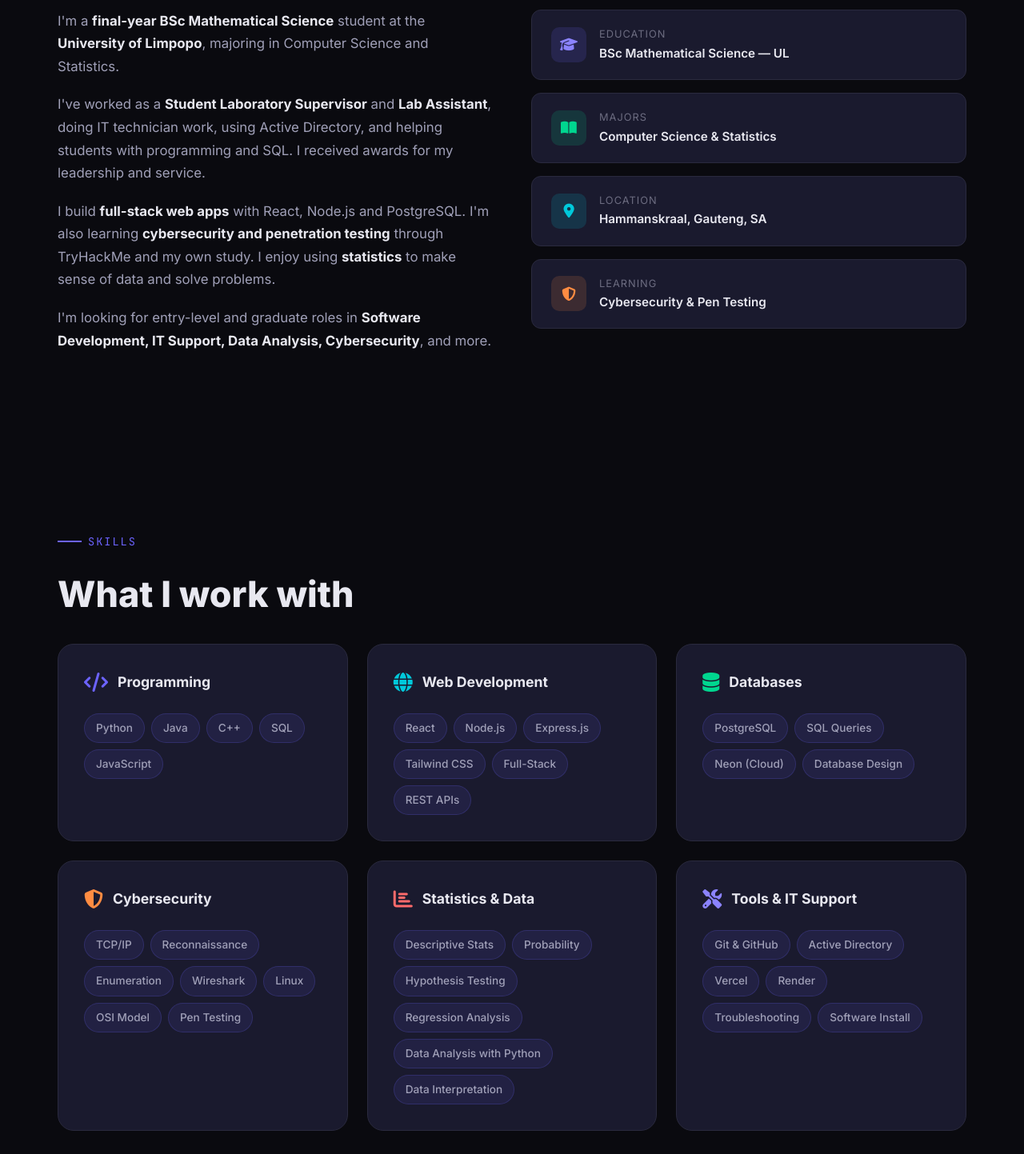
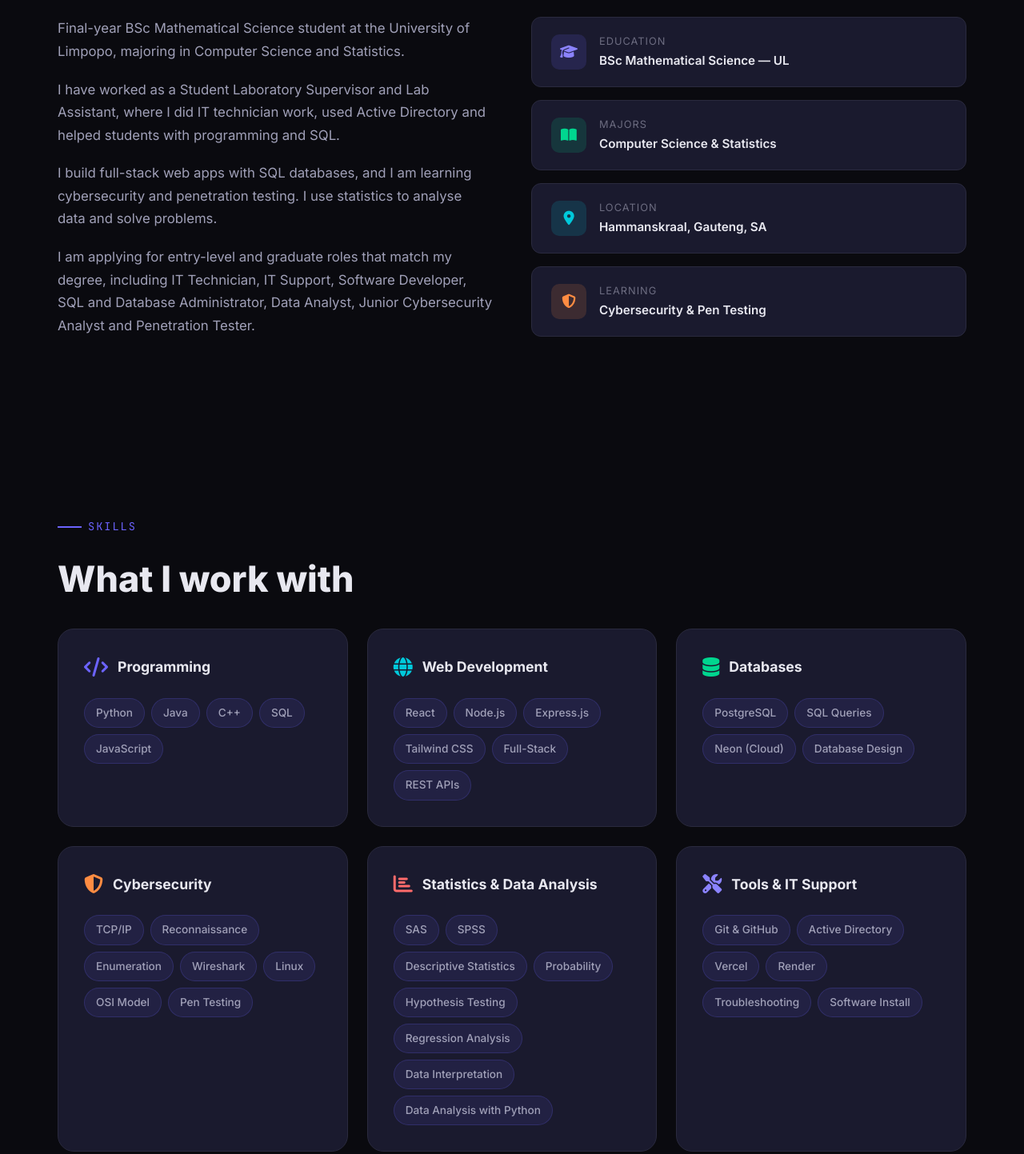
Before and after one commit to molemoshaun123/portfolio, a plain HTML site: page index.html in a window 1280 px wide. Shown: the part 1186-2629 px from the top of the page at 80% size. Drawn offline with Linux system fonts and the light colour scheme.

Commit message:
refactor: align with CV, set role to Mathematical Science student, add SAS/SPSS, remove emojis

```diff
--- a/index.html
+++ b/index.html
@@ -1061,9 +1061,9 @@
                 Molemo Shaun<br>
                 <span class="highlight">Kekana</span><span class="typing-cursor"></span>
             </h1>
-            <p class="hero-tagline">Developer · Cybersecurity Learner · Data Thinker</p>
+            <p class="hero-tagline">BSc Mathematical Science Student (Computer Science & Statistics)</p>
             <p class="hero-desc">
-                Final-year BSc Mathematical Science student at the University of Limpopo. I build full-stack web apps, explore cybersecurity, and use statistics to solve real problems.
+                Final-year BSc Mathematical Science student at the University of Limpopo, majoring in Computer Science and Statistics. I work as a Student Laboratory Supervisor and Lab Assistant, build full-stack web apps with SQL databases, study cybersecurity, and use statistics to solve data problems.
             </p>
             <div class="hero-buttons">
                 <a href="Molemo_Shaun_Kekana_CV.pdf" download="Molemo_Shaun_Kekana_CV.pdf" class="btn btn-primary">
@@ -1118,16 +1118,16 @@
         <div class="about-grid">
             <div class="about-text">
                 <p>
-                    I'm a <strong>final-year BSc Mathematical Science</strong> student at the <strong>University of Limpopo</strong>, majoring in Computer Science and Statistics.
+                    Final-year BSc Mathematical Science student at the University of Limpopo, majoring in Computer Science and Statistics.
                 </p>
                 <p>
-                    I've worked as a <strong>Student Laboratory Supervisor</strong> and <strong>Lab Assistant</strong>, doing IT technician work, using Active Directory, and helping students with programming and SQL. I received awards for my leadership and service.
+                    I have worked as a Student Laboratory Supervisor and Lab Assistant, where I did IT technician work, used Active Directory and helped students with programming and SQL.
                 </p>
                 <p>
-                    I build <strong>full-stack web apps</strong> with React, Node.js and PostgreSQL. I'm also learning <strong>cybersecurity and penetration testing</strong> through TryHackMe and my own study. I enjoy using <strong>statistics</strong> to make sense of data and solve problems.
+                    I build full-stack web apps with SQL databases, and I am learning cybersecurity and penetration testing. I use statistics to analyse data and solve problems.
                 </p>
                 <p>
-                    I'm looking for entry-level and graduate roles in <strong>Software Development, IT Support, Data Analysis, Cybersecurity</strong>, and more.
+                    I am applying for entry-level and graduate roles that match my degree, including IT Technician, IT Support, Software Developer, SQL and Database Administrator, Data Analyst, Junior Cybersecurity Analyst and Penetration Tester.
                 </p>
             </div>
             <div class="info-cards">
@@ -1225,15 +1225,17 @@
             <div class="skill-category">
                 <div class="skill-category-header">
                     <i class="fas fa-chart-bar" style="color: var(--red)"></i>
-                    <h3>Statistics & Data</h3>
+                    <h3>Statistics & Data Analysis</h3>
                 </div>
                 <div class="skill-tags">
-                    <span class="skill-tag">Descriptive Stats</span>
+                    <span class="skill-tag">SAS</span>
+                    <span class="skill-tag">SPSS</span>
+                    <span class="skill-tag">Descriptive Statistics</span>
                     <span class="skill-tag">Probability</span>
                     <span class="skill-tag">Hypothesis Testing</span>
                     <span class="skill-tag">Regression Analysis</span>
+                    <span class="skill-tag">Data Interpretation</span>
                     <span class="skill-tag">Data Analysis with Python</span>
-                    <span class="skill-tag">Data Interpretation</span>
                 </div>
             </div>
             <div class="skill-category">
@@ -1608,7 +1610,7 @@
 
     <!-- Footer -->
     <footer>
-        <p>Built with <span class="heart">♥</span> by Molemo Shaun Kekana &copy; 2026</p>
+        <p>Molemo Shaun Kekana &copy; 2026</p>
     </footer>
 
     <!-- Scroll to Top -->
```
Also changed, not shown: 2 other files.
